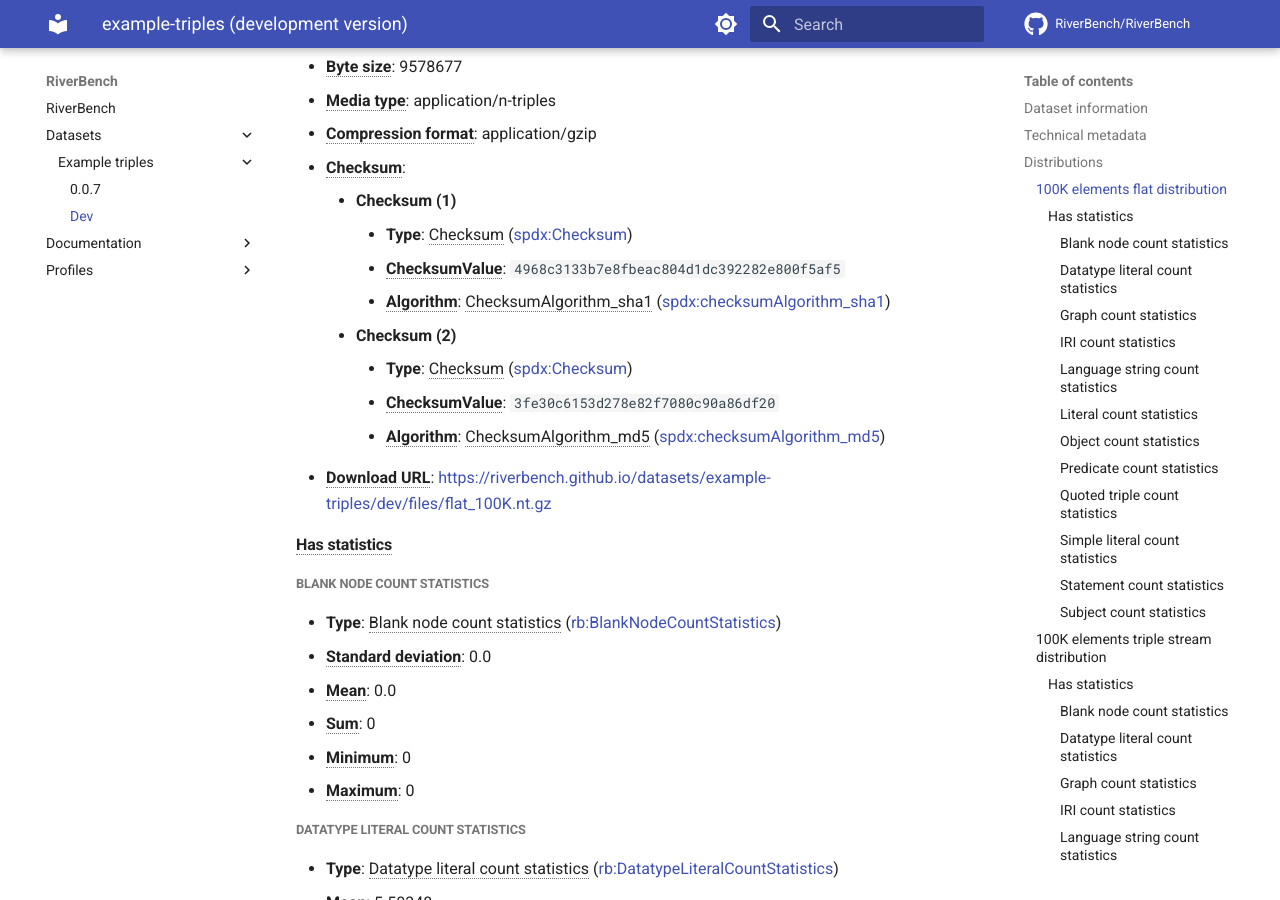
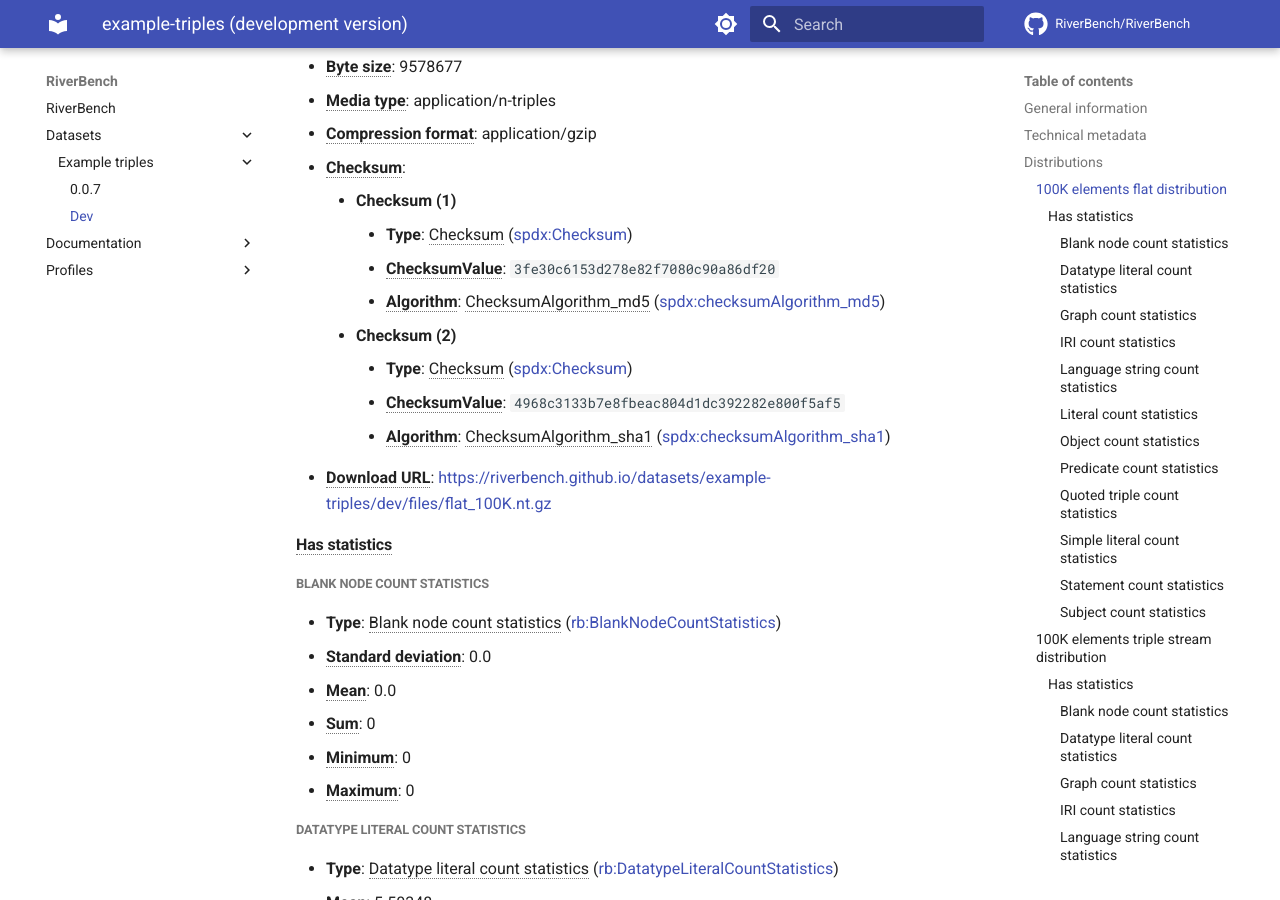
Before and after one commit to RiverBench/riverbench.github.io, an MkDocs documentation site: the page built from docs/datasets/example-triples/dev/index.md, in a window 1280 px wide and 900 px high, scrolled down 1462 px. Built offline with MkDocs 1.6.1 and Material for MkDocs 9.7.7, drawn with Linux system fonts in a browser that asks for light colours; comment, search, counter and statistics services are not loaded; some of the changed text lies outside the part shown.

Commit message:
Automatic update of RiverBench/dataset-example-triples (dev)

```diff
--- a/docs/datasets/example-triples/dev/index.md
+++ b/docs/datasets/example-triples/dev/index.md
@@ -2,12 +2,12 @@
 
 This is an example dataset that is a triple stream.
 
-## Dataset information
+## General information
 
 - **<abbr title="A name given to the resource.">Title</abbr>**: Example triples dataset
 - **<abbr title="An unambiguous reference to the resource within a given context.">Identifier</abbr>**: example-triples
 - **<abbr title="Version tag of an artifact">Has version</abbr>**: dev
-- **<abbr title="A main category of the resource. A resource can have multiple themes.">Theme</abbr>**: Abstract ([rbt:abstract](https://riverbench.github.io/schema/theme#abstract))
+- **<abbr title="A main category of the resource. A resource can have multiple themes.">Theme</abbr>**: <abbr title="Datasets with abstract information (unrelated to the real world).">Abstract data</abbr> ([rbt:abstract](https://riverbench.github.io/schema/theme#abstract))
 - **<abbr title="An entity responsible for making the resource.">Creator</abbr>**:
     - **<abbr title="A name for some thing.">Name</abbr>**: Piotr Sowiński
     - **<abbr title="A short informal nickname characterising an agent (includes login identifiers, IRC and other chat nicknames).">Nickname</abbr>**: Ostrzyciel
@@ -48,12 +48,12 @@ This is an example dataset that is a triple stream.
 - **<abbr title="The checksum property provides a mechanism that can be used to verify that the contents of a File or Package have not changed.">Checksum</abbr>**:
     - **Checksum (1)**
         - **Type**: <abbr title="A Checksum is value that allows the contents of a file to be authenticated. Even small changes to the content of the file will change its checksum. This class allows the results of a variety of checksum and cryptographic message digest algorithms to be represented.">Checksum</abbr> ([spdx:Checksum](http://spdx.org/rdf/terms#Checksum))
+        - **<abbr title="The checksumValue property provides a lower case hexidecimal encoded digest value produced using a specific algorithm.">ChecksumValue</abbr>**: `3fe30c6153d278e82f7080c90a86df20`
+        - **<abbr title="Identifies the algorithm used to produce the subject Checksum. Currently, SHA-1 is the only supported algorithm. It is anticipated that other algorithms will be supported at a later time.">Algorithm</abbr>**: <abbr title="Indicates the algorithm used was MD5">ChecksumAlgorithm_md5</abbr> ([spdx:checksumAlgorithm_md5](http://spdx.org/rdf/terms#checksumAlgorithm_md5))
+    - **Checksum (2)**
+        - **Type**: <abbr title="A Checksum is value that allows the contents of a file to be authenticated. Even small changes to the content of the file will change its checksum. This class allows the results of a variety of checksum and cryptographic message digest algorithms to be represented.">Checksum</abbr> ([spdx:Checksum](http://spdx.org/rdf/terms#Checksum))
         - **<abbr title="The checksumValue property provides a lower case hexidecimal encoded digest value produced using a specific algorithm.">ChecksumValue</abbr>**: `4968c3133b7e8fbeac804d1dc392282e800f5af5`
         - **<abbr title="Identifies the algorithm used to produce the subject Checksum. Currently, SHA-1 is the only supported algorithm. It is anticipated that other algorithms will be supported at a later time.">Algorithm</abbr>**: <abbr title="Indicates the algorithm used was SHA-1">ChecksumAlgorithm_sha1</abbr> ([spdx:checksumAlgorithm_sha1](http://spdx.org/rdf/terms#checksumAlgorithm_sha1))
-    - **Checksum (2)**
-        - **Type**: <abbr title="A Checksum is value that allows the contents of a file to be authenticated. Even small changes to the content of the file will change its checksum. This class allows the results of a variety of checksum and cryptographic message digest algorithms to be represented.">Checksum</abbr> ([spdx:Checksum](http://spdx.org/rdf/terms#Checksum))
-        - **<abbr title="The checksumValue property provides a lower case hexidecimal encoded digest value produced using a specific algorithm.">ChecksumValue</abbr>**: `3fe30c6153d278e82f7080c90a86df20`
-        - **<abbr title="Identifies the algorithm used to produce the subject Checksum. Currently, SHA-1 is the only supported algorithm. It is anticipated that other algorithms will be supported at a later time.">Algorithm</abbr>**: <abbr title="Indicates the algorithm used was MD5">ChecksumAlgorithm_md5</abbr> ([spdx:checksumAlgorithm_md5](http://spdx.org/rdf/terms#checksumAlgorithm_md5))
 - **<abbr title="The URL of the downloadable file in a given format. E.g. CSV file or RDF file. The format is indicated by the distribution's dct:format and/or dcat:mediaType.">Download URL</abbr>**: [https://riverbench.github.io/datasets/example-triples/dev/files/flat_100K.nt.gz](https://riverbench.github.io/datasets/example-triples/dev/files/flat_100K.nt.gz)
 
 #### <abbr title="Has a dataset statistics object">Has statistics</abbr>
@@ -323,12 +323,12 @@ This is an example dataset that is a triple stream.
 - **<abbr title="The checksum property provides a mechanism that can be used to verify that the contents of a File or Package have not changed.">Checksum</abbr>**:
     - **Checksum (1)**
         - **Type**: <abbr title="A Checksum is value that allows the contents of a file to be authenticated. Even small changes to the content of the file will change its checksum. This class allows the results of a variety of checksum and cryptographic message digest algorithms to be represented.">Checksum</abbr> ([spdx:Checksum](http://spdx.org/rdf/terms#Checksum))
+        - **<abbr title="The checksumValue property provides a lower case hexidecimal encoded digest value produced using a specific algorithm.">ChecksumValue</abbr>**: `97087a2f6550a848e99d662f211ff88736a10e6f`
+        - **<abbr title="Identifies the algorithm used to produce the subject Checksum. Currently, SHA-1 is the only supported algorithm. It is anticipated that other algorithms will be supported at a later time.">Algorithm</abbr>**: <abbr title="Indicates the algorithm used was SHA-1">ChecksumAlgorithm_sha1</abbr> ([spdx:checksumAlgorithm_sha1](http://spdx.org/rdf/terms#checksumAlgorithm_sha1))
+    - **Checksum (2)**
+        - **Type**: <abbr title="A Checksum is value that allows the contents of a file to be authenticated. Even small changes to the content of the file will change its checksum. This class allows the results of a variety of checksum and cryptographic message digest algorithms to be represented.">Checksum</abbr> ([spdx:Checksum](http://spdx.org/rdf/terms#Checksum))
         - **<abbr title="The checksumValue property provides a lower case hexidecimal encoded digest value produced using a specific algorithm.">ChecksumValue</abbr>**: `3484b1577c130c85b9b0f3cde426aa34`
         - **<abbr title="Identifies the algorithm used to produce the subject Checksum. Currently, SHA-1 is the only supported algorithm. It is anticipated that other algorithms will be supported at a later time.">Algorithm</abbr>**: <abbr title="Indicates the algorithm used was MD5">ChecksumAlgorithm_md5</abbr> ([spdx:checksumAlgorithm_md5](http://spdx.org/rdf/terms#checksumAlgorithm_md5))
-    - **Checksum (2)**
-        - **Type**: <abbr title="A Checksum is value that allows the contents of a file to be authenticated. Even small changes to the content of the file will change its checksum. This class allows the results of a variety of checksum and cryptographic message digest algorithms to be represented.">Checksum</abbr> ([spdx:Checksum](http://spdx.org/rdf/terms#Checksum))
-        - **<abbr title="The checksumValue property provides a lower case hexidecimal encoded digest value produced using a specific algorithm.">ChecksumValue</abbr>**: `97087a2f6550a848e99d662f211ff88736a10e6f`
-        - **<abbr title="Identifies the algorithm used to produce the subject Checksum. Currently, SHA-1 is the only supported algorithm. It is anticipated that other algorithms will be supported at a later time.">Algorithm</abbr>**: <abbr title="Indicates the algorithm used was SHA-1">ChecksumAlgorithm_sha1</abbr> ([spdx:checksumAlgorithm_sha1](http://spdx.org/rdf/terms#checksumAlgorithm_sha1))
 - **<abbr title="The URL of the downloadable file in a given format. E.g. CSV file or RDF file. The format is indicated by the distribution's dct:format and/or dcat:mediaType.">Download URL</abbr>**: [https://riverbench.github.io/datasets/example-triples/dev/files/flat_10K.nt.gz](https://riverbench.github.io/datasets/example-triples/dev/files/flat_10K.nt.gz)
 
 #### <abbr title="Has a dataset statistics object">Has statistics</abbr>
@@ -598,12 +598,12 @@ This is an example dataset that is a triple stream.
 - **<abbr title="The checksum property provides a mechanism that can be used to verify that the contents of a File or Package have not changed.">Checksum</abbr>**:
     - **Checksum (1)**
         - **Type**: <abbr title="A Checksum is value that allows the contents of a file to be authenticated. Even small changes to the content of the file will change its checksum. This class allows the results of a variety of checksum and cryptographic message digest algorithms to be represented.">Checksum</abbr> ([spdx:Checksum](http://spdx.org/rdf/terms#Checksum))
+        - **<abbr title="The checksumValue property provides a lower case hexidecimal encoded digest value produced using a specific algorithm.">ChecksumValue</abbr>**: `2609cf12d67822ead11b3f615e72f22092935a00`
+        - **<abbr title="Identifies the algorithm used to produce the subject Checksum. Currently, SHA-1 is the only supported algorithm. It is anticipated that other algorithms will be supported at a later time.">Algorithm</abbr>**: <abbr title="Indicates the algorithm used was SHA-1">ChecksumAlgorithm_sha1</abbr> ([spdx:checksumAlgorithm_sha1](http://spdx.org/rdf/terms#checksumAlgorithm_sha1))
+    - **Checksum (2)**
+        - **Type**: <abbr title="A Checksum is value that allows the contents of a file to be authenticated. Even small changes to the content of the file will change its checksum. This class allows the results of a variety of checksum and cryptographic message digest algorithms to be represented.">Checksum</abbr> ([spdx:Checksum](http://spdx.org/rdf/terms#Checksum))
         - **<abbr title="The checksumValue property provides a lower case hexidecimal encoded digest value produced using a specific algorithm.">ChecksumValue</abbr>**: `5b62463c88d1447956428e7930abc028`
         - **<abbr title="Identifies the algorithm used to produce the subject Checksum. Currently, SHA-1 is the only supported algorithm. It is anticipated that other algorithms will be supported at a later time.">Algorithm</abbr>**: <abbr title="Indicates the algorithm used was MD5">ChecksumAlgorithm_md5</abbr> ([spdx:checksumAlgorithm_md5](http://spdx.org/rdf/terms#checksumAlgorithm_md5))
-    - **Checksum (2)**
-        - **Type**: <abbr title="A Checksum is value that allows the contents of a file to be authenticated. Even small changes to the content of the file will change its checksum. This class allows the results of a variety of checksum and cryptographic message digest algorithms to be represented.">Checksum</abbr> ([spdx:Checksum](http://spdx.org/rdf/terms#Checksum))
-        - **<abbr title="The checksumValue property provides a lower case hexidecimal encoded digest value produced using a specific algorithm.">ChecksumValue</abbr>**: `2609cf12d67822ead11b3f615e72f22092935a00`
-        - **<abbr title="Identifies the algorithm used to produce the subject Checksum. Currently, SHA-1 is the only supported algorithm. It is anticipated that other algorithms will be supported at a later time.">Algorithm</abbr>**: <abbr title="Indicates the algorithm used was SHA-1">ChecksumAlgorithm_sha1</abbr> ([spdx:checksumAlgorithm_sha1](http://spdx.org/rdf/terms#checksumAlgorithm_sha1))
 - **<abbr title="The URL of the downloadable file in a given format. E.g. CSV file or RDF file. The format is indicated by the distribution's dct:format and/or dcat:mediaType.">Download URL</abbr>**: [https://riverbench.github.io/datasets/example-triples/dev/files/flat_full.nt.gz](https://riverbench.github.io/datasets/example-triples/dev/files/flat_full.nt.gz)
 
 #### <abbr title="Has a dataset statistics object">Has statistics</abbr>
```
Also changed, not shown: other parts of docs/datasets/example-triples/dev/index.md (+1 -1 lines).
